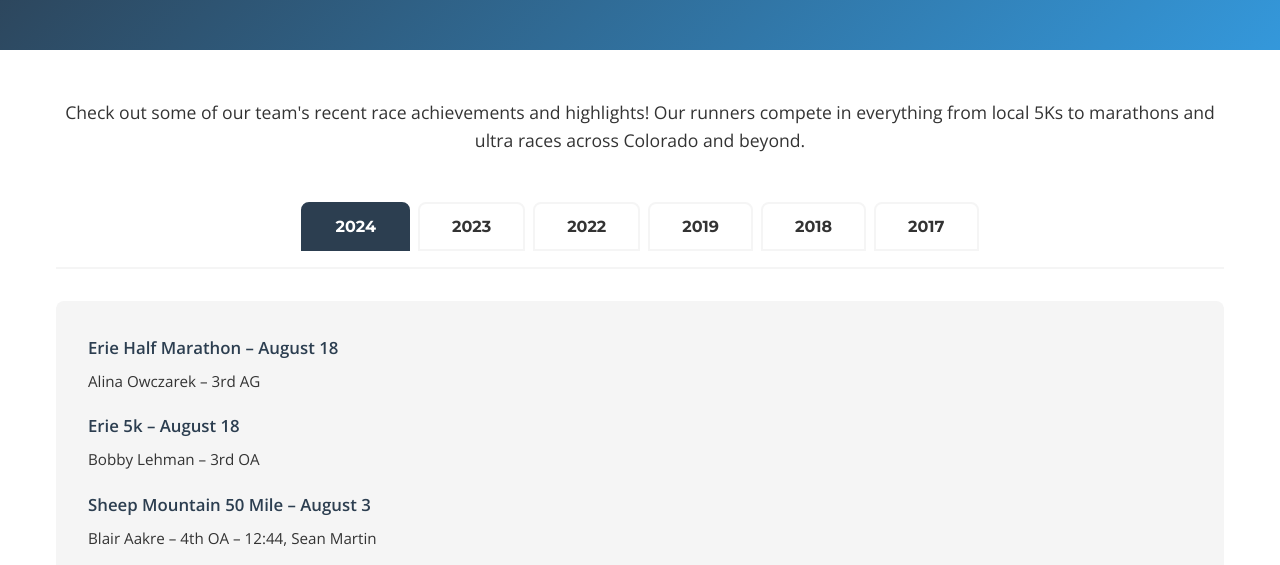
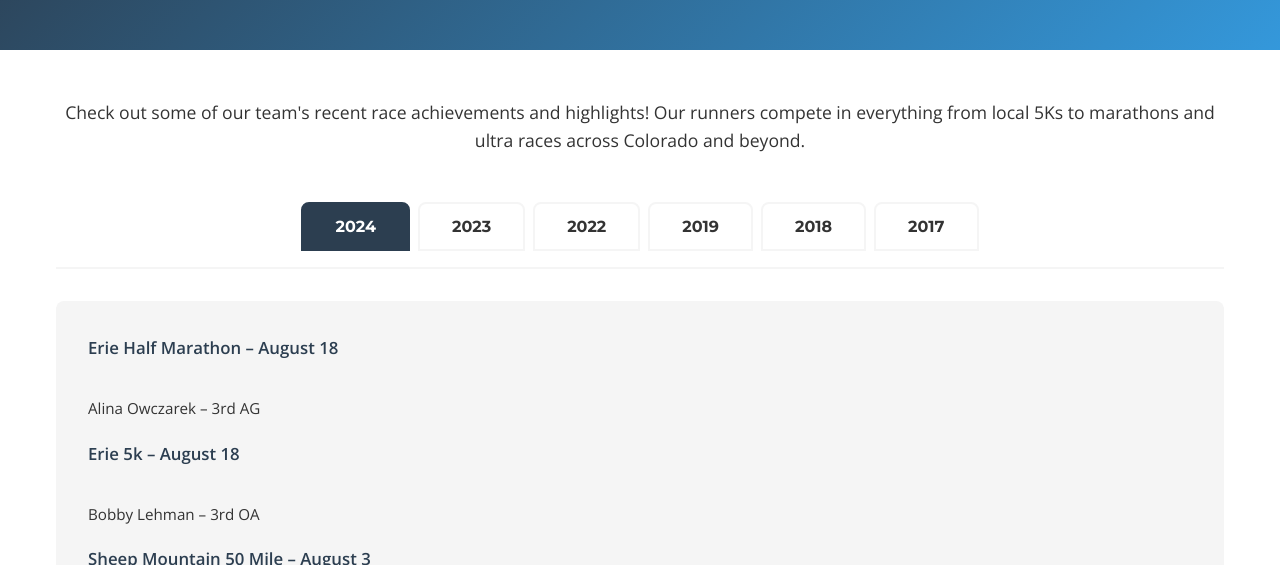
Before and after one commit to daudt/mhr-website, a plain HTML site: page race-results.html in a window 1280 px wide. Shown: the part 202-767 px from the top of the page. Drawn offline with nearby package versions, Linux system fonts and the light colour scheme.

Commit message:
make one name per line

```diff
--- a/race-results.html
+++ b/race-results.html
@@ -243,10 +243,10 @@
                     const raceDate = new Date(race.date);
                     const dateStr = raceDate.toLocaleDateString('en-US', { month: 'long', day: 'numeric' });
 
-                    html += `<p><strong>${race.event_name} – ${dateStr}</strong> `;
+                    html += `<p><strong>${race.event_name} – ${dateStr}</strong><br>`;
 
                     race.results.forEach((result, index) => {
-                        if (index > 0) html += ', ';
+                        if (index > 0) html += '<br>';
                         html += result.runner;
                         if (result.placement) html += ` – ${result.placement}`;
                         if (result.division) html += ` ${result.division}`;
```
